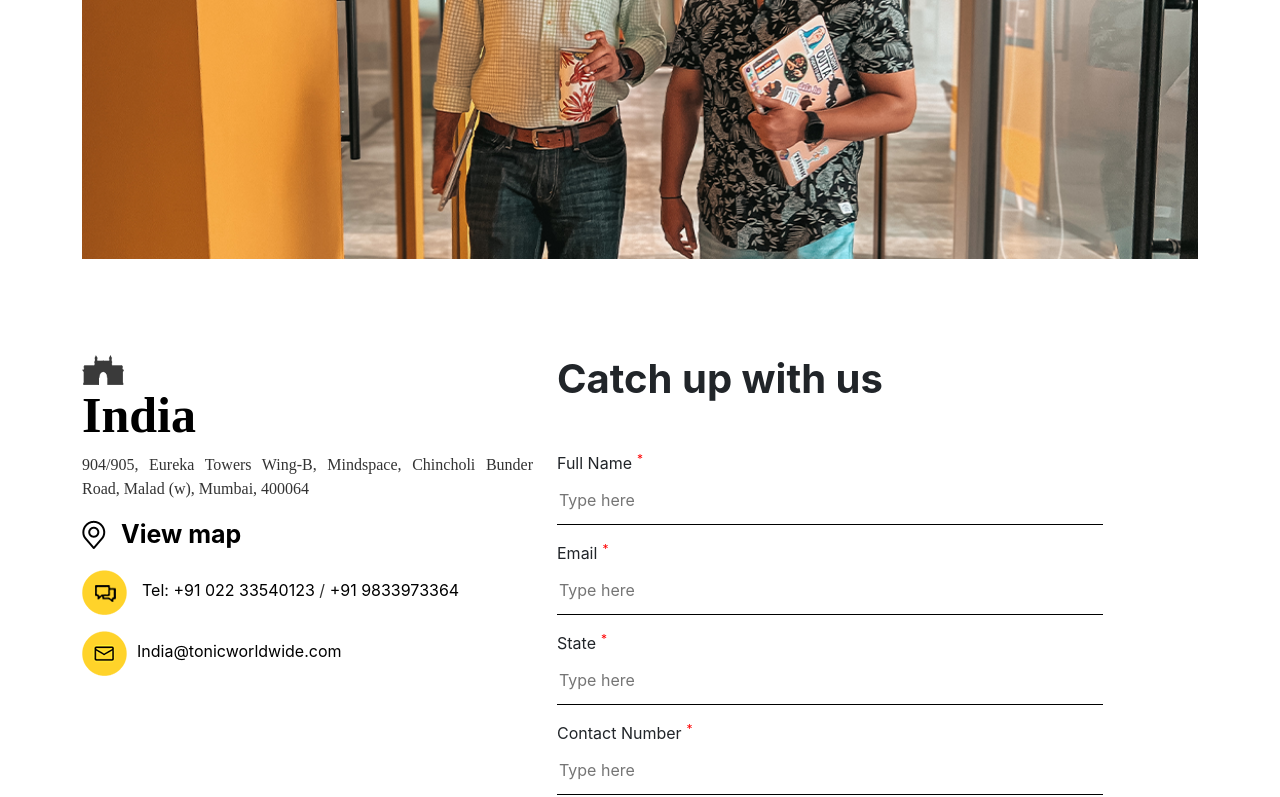
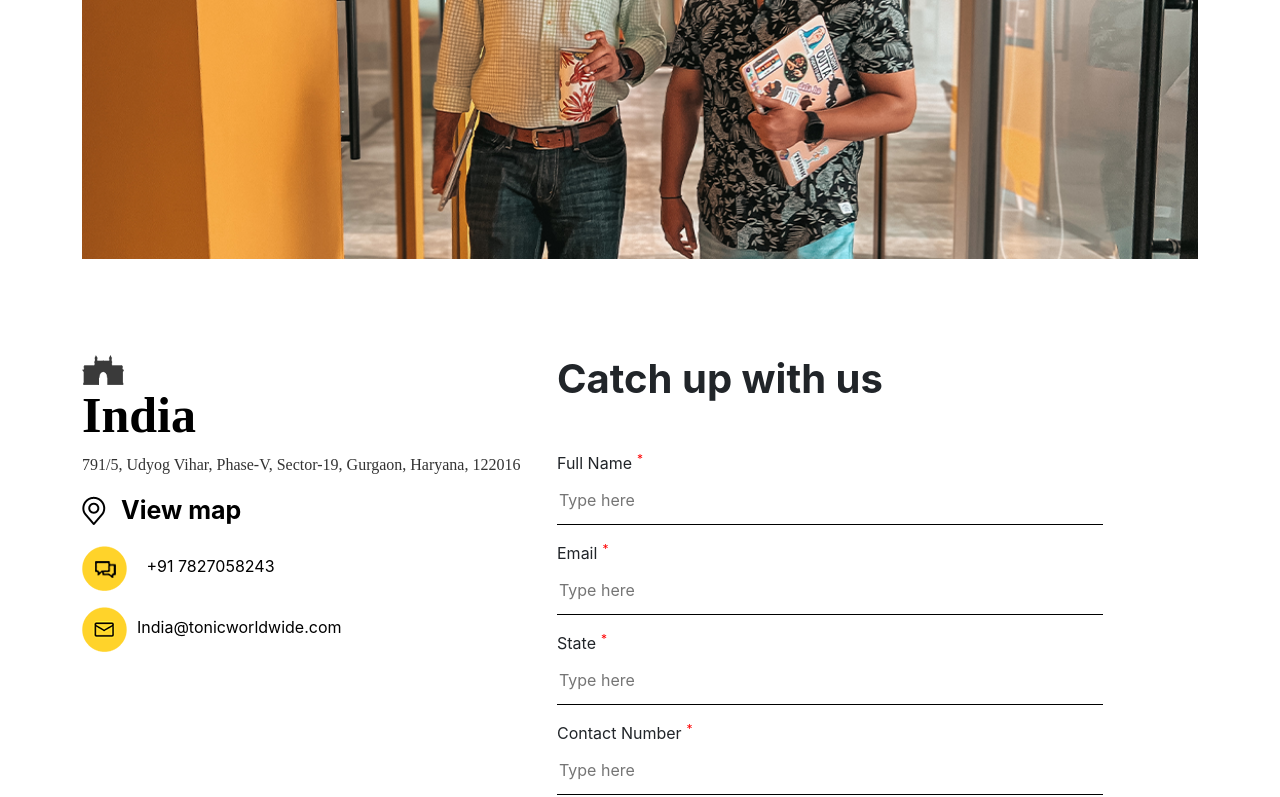
Before and after one commit to VishK98/Squash-Global, a React (Create React App) app: page /contact in a window 1280 px wide. Shown: the part 438-1235 px from the top of the page. Built offline with nearby package versions, Linux system fonts and the light colour scheme.

Commit message:
Contact Details Updated

```diff
--- a/src/components/Contact/Contact.js
+++ b/src/components/Contact/Contact.js
@@ -97,8 +97,7 @@ function Contact() {
               </div>
               <div className="address">
                 <p>
-                  904/905, Eureka Towers Wing-B, Mindspace, Chincholi Bunder
-                  Road, Malad (w), Mumbai, 400064
+                791/5, Udyog Vihar, Phase-V, Sector-19, Gurgaon, Haryana, 122016
                 </p>
               </div>
               <a
@@ -115,16 +114,16 @@ function Contact() {
                 <span style={{ marginLeft: "15px" }}>
                   <a
                     style={{ textDecoration: "none", color: "#000" }}
-                    href="tel:+9102233540123"
+
                   >
-                    Tel: +91 022 33540123
+
                   </a>{" "}
-                  /{" "}
+                  {" "}
                   <a
                     style={{ textDecoration: "none", color: "#000" }}
-                    href="tel:+919833973364"
+                    href="tel:+917827058243"
                   >
-                    +91 9833973364
+                    +91 7827058243
                   </a>
                 </span>
               </p>
@@ -133,7 +132,7 @@ function Contact() {
                 <span style={{ marginLeft: "10px" }}>
                   <a
                     style={{ textDecoration: "none", color: "#000" }}
-                    href="mailto:india@tonicworldwide.com"
+                    href="mailto:contact@squashglobal.com"
                   >
                     India@tonicworldwide.com
                   </a>
```
